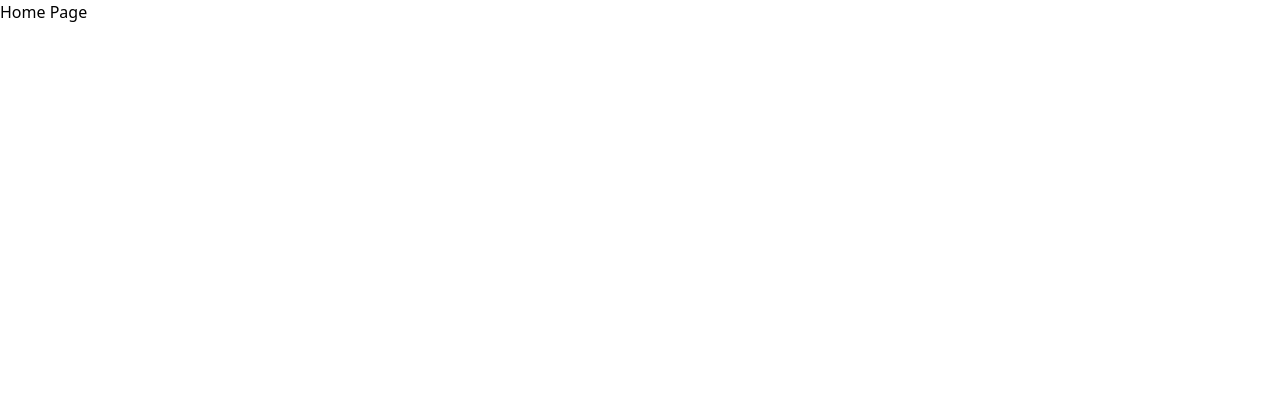
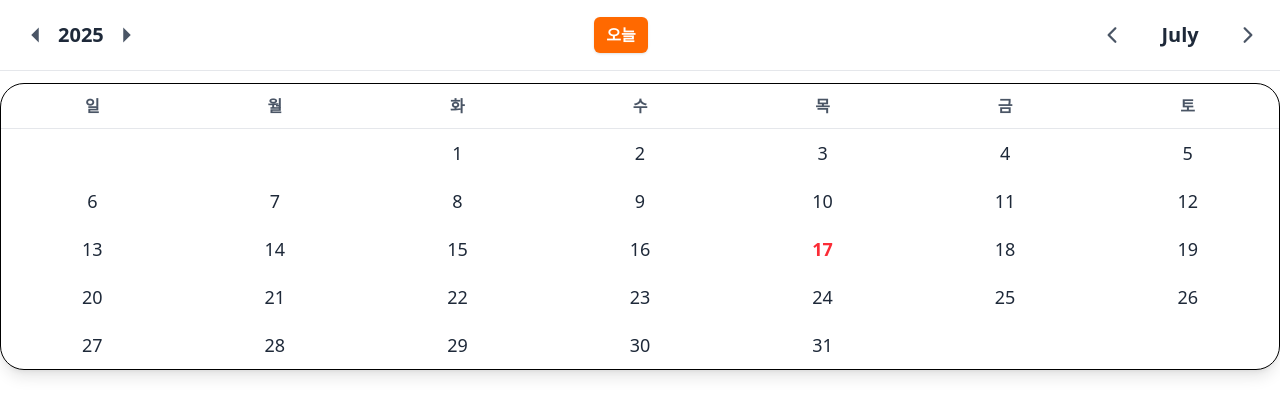
Before and after one commit to dlfhrrl12/doit-book-react, a React (Vite) app: page / in a window 1280 px wide. Shown: the top 416 px of the page. Built offline with nearby package versions, Linux system fonts and the light colour scheme.

Commit message:
feat: 캘린더 컴포넌트 추가 및 스타일 개선, react-icons 의존성 추가

```diff
--- a/package.json
+++ b/package.json
@@ -17,6 +17,7 @@
     "luxon": "^3.7.1",
     "react": "^19.1.0",
     "react-dom": "^19.1.0",
+    "react-icons": "^5.5.0",
     "react-router-dom": "^7.7.0",
     "tailwindcss": "^4.1.11"
   },
--- /dev/null
+++ b/src/components/Calendar/Calendar.tsx
@@ -0,0 +1,13 @@
+import CalendarContent from './CalendarContent';
+import CalendarHeader from './CalendarHeader';
+
+const Calendar = () => {
+  return (
+    <section className="flex flex-col gap-3">
+      <CalendarHeader />
+      <CalendarContent />
+    </section>
+  );
+};
+
+export default Calendar;
--- a/src/components/Calendar/CalendarContent.tsx
+++ b/src/components/Calendar/CalendarContent.tsx
@@ -1,4 +1,4 @@
-import { useDate, useTodos } from '../../../hooks/useContext';
+import { useDate, useTodos } from '../../hooks/useContext';
 
 const getMonthDays = (year: number, month: number) => {
   const days: (number | null)[] = [];
@@ -52,37 +52,44 @@ const CalendarContent = () => {
   };
 
   return (
-    <section className=" bg-white border rounded-[1.5rem] h-[95%] overflow-hidden">
-      <div className=" gird grid-cols-7 h-full">
+    <section className="bg-white border rounded-3xl h-[95%] overflow-hidden shadow-lg">
+      {' '}
+      {/* rounded-[1.5rem] -> rounded-3xl (Tailwind 기본값), shadow 추가 */}
+      <div className="grid grid-cols-7 h-full">
+        {' '}
+        {/* 'gird' 오타 수정: grid */}
         {weekdayHeaders.map((header) => (
           <div
             key={header}
-            className="pt-[0.625rem] text-center font-bold flex justify-center items-center"
+            className="p-2.5 text-center font-bold flex justify-center items-center text-gray-600 border-b border-gray-200" // pt-[0.625rem] -> p-2.5 (상하좌우), 색상 및 테두리 추가
           >
             {header}
           </div>
         ))}
         {days.map((day, index) => {
           const dayStatus = day ? getTodoStatus(year, month, day) : '';
-          const isSelected = day !== null && day === today;
+          // 오늘 날짜와 현재 day가 같고, 같은 월에 있는지 확인
+          const isSelected =
+            day !== null &&
+            day === today &&
+            currentDate.getFullYear() === year &&
+            currentDate.getMonth() === month;
+
           const dayClasses = `
-            relative p-2.5 flex justify-center items-center overflow-hidden
+            relative p-2.5 flex justify-center items-center text-gray-800 text-lg
+            ${day ? 'cursor-pointer hover:bg-blue-100' : 'text-gray-400'}
             ${
-              day ? 'cursor-pointer hover:bg-accent' : ''
-            } // day가 null이 아닐 때만 커서 및 호버 적용
-            ${isSelected ? 'bg-accent' : ''} // 선택된 날짜에만 적용
-            ${
-              dayStatus === 'doing' ? 'doing' : ''
-            } // doing 상태 클래스 (::after용)
-            ${
-              dayStatus === 'done' ? 'done' : ''
-            }   // done 상태 클래스 (::after용)
+              isSelected ? 'bg-accent font-bold rounded-full text-red-500' : ''
+            } // 문제의 원인
+            ${dayStatus === 'doing' ? 'doing' : ''}
+            ${dayStatus === 'done' ? 'done' : ''}
           `;
+
           return (
             <div
               onClick={() => handleDateClick(day)}
               key={index}
-              className={dayClasses}
+              className={`${dayClasses} text-gray-800`}
             >
               {day || ''}
             </div>
--- /dev/null
+++ b/src/components/Calendar/CalendarHeader.tsx
@@ -0,0 +1,91 @@
+import {
+  IoIosArrowBack,
+  IoIosArrowForward,
+  IoMdArrowDropleft,
+  IoMdArrowDropright,
+} from 'react-icons/io';
+import { monthNames } from '../../data/month';
+import { useDate } from '../../hooks/useContext';
+
+const CalendarHeader = () => {
+  const { currentDate, updateCurrentDate } = useDate();
+
+  const month = monthNames[currentDate.getMonth()];
+  const year = currentDate.getFullYear();
+
+  const handleUpdateDate = (value: number, type: 'm' | 'y') => {
+    const newDate = new Date(currentDate);
+    if (type === 'y') {
+      newDate.setFullYear(
+        currentDate.getFullYear() + value,
+        currentDate.getMonth(),
+        1
+      );
+    } else if (type === 'm') {
+      newDate.setMonth(currentDate.getMonth() + value, 1);
+    }
+    updateCurrentDate(newDate);
+  };
+
+  const handleTodayClick = () => {
+    updateCurrentDate(new Date());
+  };
+
+  return (
+    <header className="flex justify-between items-center p-4 bg-white rounded-t-3xl border-b border-gray-200">
+      {/* 왼쪽: 연도 이동 버튼 */}
+      <nav className="flex items-center space-x-1">
+        {' '}
+        {/* 버튼 간격 */}
+        <button
+          className="p-1 rounded-full hover:bg-gray-100 text-gray-600 text-3xl" /* 아이콘 크기를 조정 */
+          onClick={() => handleUpdateDate(-1, 'y')}
+        >
+          <IoMdArrowDropleft />
+        </button>
+        <span className="text-xl font-semibold text-gray-800">{year}</span>
+        <button
+          className="p-1 rounded-full hover:bg-gray-100 text-gray-600 text-3xl"
+          onClick={() => handleUpdateDate(1, 'y')}
+        >
+          <IoMdArrowDropright />
+        </button>
+      </nav>
+
+      {/* 중앙: 오늘 날짜 버튼 */}
+      <nav>
+        <button
+          className="py-1.5 px-3 bg-orange-500 text-white rounded-md font-bold whitespace-nowrap shadow-sm hover:opacity-90 transition-opacity" /* Tailwind 색상 사용 및 스타일 개선 */
+          onClick={handleTodayClick}
+        >
+          오늘
+        </button>
+      </nav>
+
+      {/* 오른쪽: 월 이동 버튼 */}
+      <nav className="flex items-center space-x-1">
+        {' '}
+        {/* 버튼 간격 */}
+        <button
+          className="p-1 rounded-full hover:bg-gray-100 text-gray-600 text-2xl"
+          onClick={() => handleUpdateDate(-1, 'm')}
+        >
+          <IoIosArrowBack />
+        </button>
+        <span className="text-xl font-semibold text-gray-800 w-24 text-center">
+          {' '}
+          {/* 월 이름을 위한 고정 너비와 중앙 정렬 */}
+          {month}
+        </span>
+        <button
+          className="p-1 rounded-full hover:bg-gray-100 text-gray-600 text-2xl"
+          onClick={() => handleUpdateDate(1, 'm')}
+        >
+          <IoIosArrowForward />
+        </button>
+      </nav>
+    </header>
+  );
+};
+
+export default CalendarHeader;
--- a/src/pages/Home.tsx
+++ b/src/pages/Home.tsx
@@ -1,5 +1,7 @@
+import Calendar from '../components/Calendar/Calendar';
+
 const Home = () => {
-  return <div>Home Page</div>;
+  return <Calendar />;
 };
 
 export default Home;
```
Also changed, not shown: 1 other file (tests, documents, lock files or other folders).
